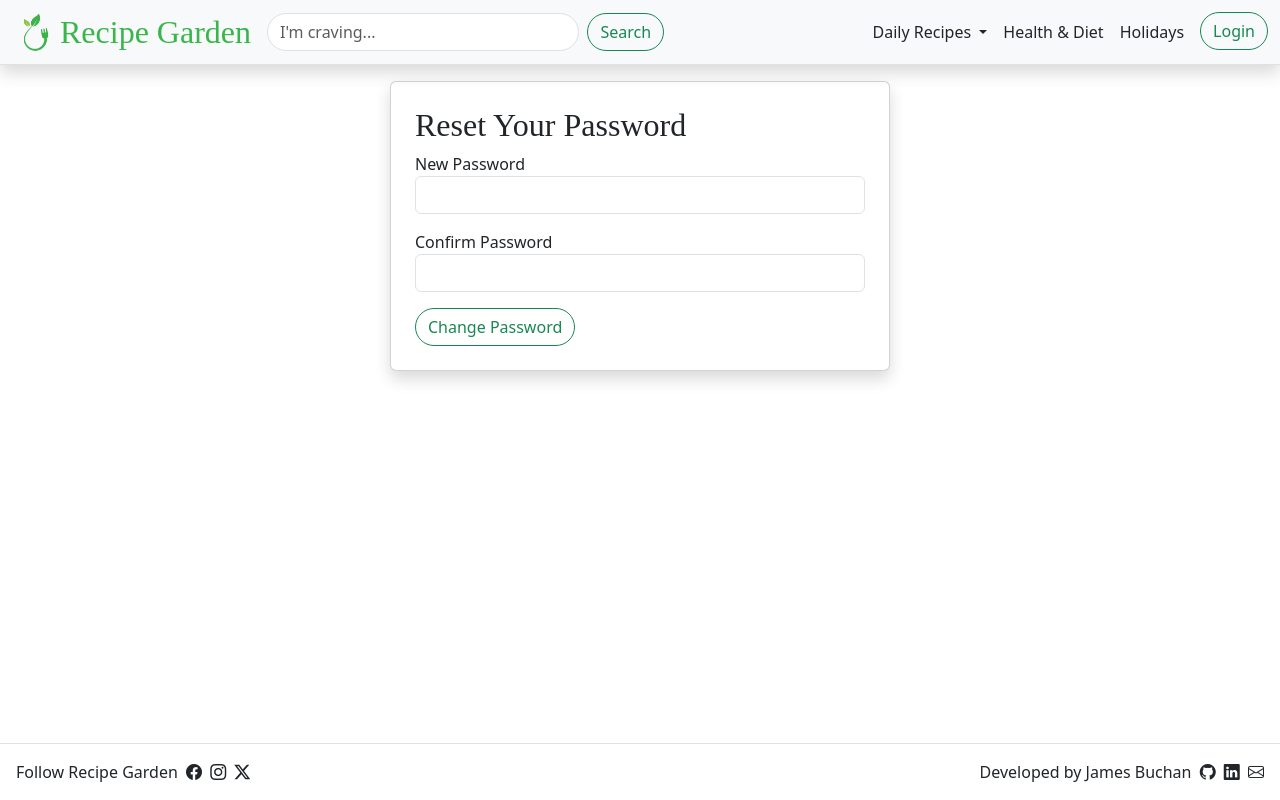
After one commit to JamesB62/RecipeGarden, a Django app: page /accounts/reset/1/1/ in a window 1280 px wide. The commit adds this page. Run offline with Django 5.2, Linux system fonts and the light colour scheme; some libraries are stand-ins or nearby versions; some web fonts are replaced.

Commit message:
Added password recovery

```diff
--- a/recipeproject/recipeapp/templates/accounts/login.html
+++ b/recipeproject/recipeapp/templates/accounts/login.html
@@ -48,8 +48,7 @@
                         <button type="submit" class="btn btn-outline-success rounded-pill">Login</button>
                     </div>
                     <small class="text-muted mt-2">Don't have an account? <a class="text-decoration-none" href="{% url 'register' %}">Register here</a></small>
-                    <!-- Add Missing Link -->
-                    <small class="text-muted">Forgot your password? <a class="text-decoration-none" href="/">Reset password here</a></small>
+                    <small class="text-muted">Forgot your password? <a class="text-decoration-none" href="{% url 'password_reset' %}">Reset password here</a></small>
                 </div>
             </form>
         </div>
--- /dev/null
+++ b/recipeproject/recipeapp/templates/accounts/password_reset_confirm.html
@@ -0,0 +1,50 @@
+{% extends "base.html" %}
+{% load static %}
+{% block title %}Reset Password{% endblock %}
+{% block content %}
+
+<!-- Page Content Block -->
+<div class="w-100">
+
+    <!-- Password Reset Block -->
+    <div class="d-flex flex-column align-items-center mx-4">
+
+        <!-- Password Reset Card -->
+        <div class="card shadow p-4 w-100" style="max-width: 500px;">
+            <h2 class="fancy-subtitle mb-2">Reset Your Password</h2>
+            <form method="post" novalidate>
+                {% csrf_token %}
+
+                <!-- Password Field 1 -->
+                <div class="mb-3">
+                    <label for="id_new_password1" class="form-label mb-0">New Password</label>
+                    <input type="password" name="new_password1" id="id_new_password1" class="form-control" required>
+                    {% for error in form.new_password1.errors %}
+                        <div class="text-danger small mb-0">{{ error }}</div>
+                    {% endfor %}
+                </div>
+
+                <!-- Password Field 2 -->
+                <div class="mb-3">
+                    <label for="id_new_password2" class="form-label mb-0">Confirm Password</label>
+                    <input type="password" name="new_password2" id="id_new_password2" class="form-control" required>
+                    {% for error in form.new_password2.errors %}
+                        <div class="text-danger small mb-0">{{ error }}</div>
+                    {% endfor %}
+                    {% for error in form.non_field_errors %}
+                        <div class="text-danger small mb-0">{{ error }}</div>
+                    {% endfor %}
+                </div>
+
+                <!-- Closing Button -->
+                <div class="d-flex flex-column gap-2 mt-3">
+                    <div>
+                        <button type="submit" class="btn btn-outline-success rounded-pill">Change Password</button>
+                    </div>
+                </div>
+            </form>
+        </div>
+    </div>
+</div>
+
+{% endblock %}
--- a/recipeproject/recipeapp/urls.py
+++ b/recipeproject/recipeapp/urls.py
@@ -1,12 +1,23 @@
 from django.urls import path
-# from .views import login_view, register_view
 from . import views
+from django.contrib.auth import views as auth_views
 
 urlpatterns = [
+    # Core
     path('', views.home, name='home'),
-    path('login/', views.login_view, name='login'),
+
+    # Accounts
+    path('accounts/login/', views.login_view, name='login'),
     path('logout/', views.logout_view, name='logout'),
-    path('register/', views.register_view, name='register'),
+    path('accounts/register/', views.register_view, name='register'),
+
+    # Password Reset
+    path('accounts/password_reset/', auth_views.PasswordResetView.as_view(template_name="accounts/password_reset.html"), name='password_reset'),
+    path('accounts/password_reset/done/', auth_views.PasswordResetDoneView.as_view(template_name="accounts/password_reset_done.html"), name='password_reset_done'),
+    path('accounts/reset/<uidb64>/<token>/', auth_views.PasswordResetConfirmView.as_view(template_name="accounts/password_reset_confirm.html"), name='password_reset_confirm'),
+    path('accounts/reset/done/', auth_views.PasswordResetCompleteView.as_view(template_name="accounts/password_reset_complete.html"), name='password_reset_complete'),
+
+    # Recipes
     path('recipes/create/', views.create_recipe, name='create_recipe'),
     path("recipes/category/<str:category>/", views.recipes_by_category, name="recipes_by_category"),
     path('recipes/<int:pk>/', views.recipe_detail, name='recipe_detail'),
--- a/recipeproject/recipeproject/urls.py
+++ b/recipeproject/recipeproject/urls.py
@@ -22,7 +22,6 @@ from django.conf.urls.static import static
 urlpatterns = [
     path('admin/', admin.site.urls),
     path('', include('recipeapp.urls')),
-    path('accounts/', include('recipeapp.urls')),
 ]
 
 if settings.DEBUG:
```
Also changed, not shown: recipeproject/recipeapp/forms.py (+18 -0 lines), recipeproject/recipeapp/templates/accounts/password_reset.html (added, +42 -0 lines), recipeproject/recipeapp/templates/accounts/password_reset_complete.html (added, +23 -0 lines), recipeproject/recipeapp/templates/accounts/password_reset_done.html (added, +21 -0 lines), recipeproject/recipeapp/templates/accounts/register.html (+9 -0 lines), recipeproject/recipeapp/views.py (+7 -8 lines), recipeproject/recipeproject/settings.py (+4 -4 lines).
